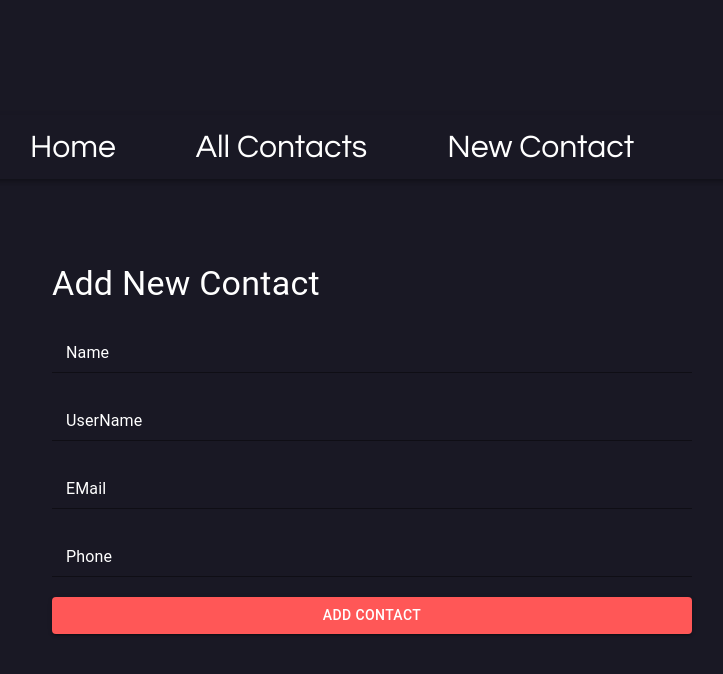
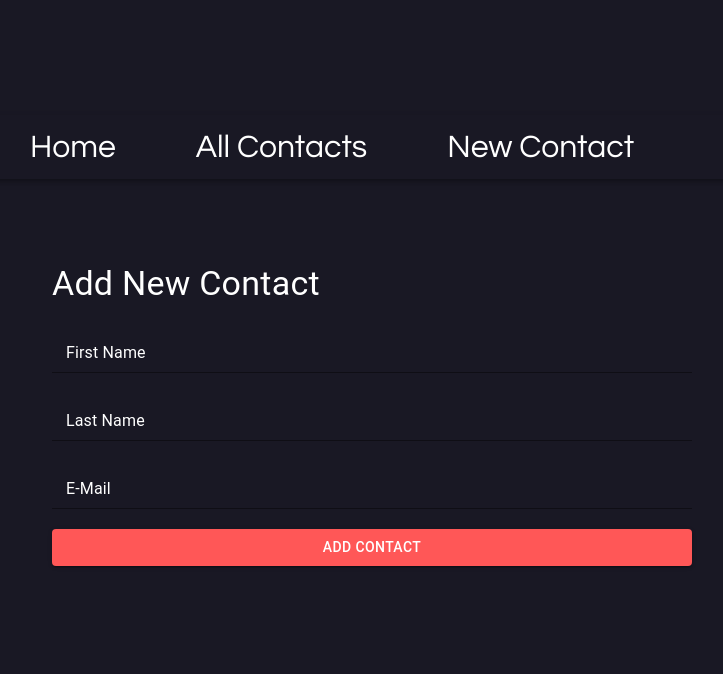
Before and after one commit to sonalsk/Contacts-App, a React (Create React App) app: page /add in a window 1280 px wide. Shown: the top 674 px of the page, without its empty margins (268-991 px from the left). Built offline with nearby package versions, Linux system fonts and the light colour scheme.

Commit message:
Edit contact fields

```diff
--- a/src/Components/addcontacts.jsx
+++ b/src/Components/addcontacts.jsx
@@ -20,15 +20,14 @@ const useStyles = makeStyles({
 })
 
 const initalValues = {
-    name: "",
-    username: "",
-    email: "",
-    phone: ""
+    fstName: "",
+    lastName: "",
+    email: ""
 }
 
 const NewContact = () => {
     const [ contact, setUser ] = useState(initalValues);
-    const { name, username, email, phone } = contact;
+    const { fstName, lastName, email } = contact;
     const classes = useStyles();
     const history = useHistory();
 
@@ -46,23 +45,18 @@ const NewContact = () => {
         <FormGroup className={classes.container}>
             <Typography variant="h4"> Add New Contact </Typography>
             <FormControl>
-                <InputLabel className={classes.head}> Name </InputLabel>
-                <Input className={classes.head} onChange={(e) => onValueChange(e)} name='name' value={name} />
+                <InputLabel className={classes.head}> First Name </InputLabel>
+                <Input className={classes.head} onChange={(e) => onValueChange(e)} name='fstName' value={fstName} />
             </FormControl>
 
             <FormControl>
-                <InputLabel className={classes.head}> UserName </InputLabel>
-                <Input className={classes.head} onChange={(e) => onValueChange(e)} name='username' value={username} />
+                <InputLabel className={classes.head}> Last Name </InputLabel>
+                <Input className={classes.head} onChange={(e) => onValueChange(e)} name='lastName' value={lastName} />
             </FormControl>
 
             <FormControl>
-                <InputLabel className={classes.head}> EMail </InputLabel>
+                <InputLabel className={classes.head}> E-Mail </InputLabel>
                 <Input className={classes.head} onChange={(e) => onValueChange(e)} name='email' value={email} />
-            </FormControl>
-
-            <FormControl>
-                <InputLabel className={classes.head}> Phone </InputLabel>
-                <Input className={classes.head} onChange={(e) => onValueChange(e)} name='phone' value={phone} />
             </FormControl>
 
             <Button style={{background: '#ff5757'}} onClick={() => addUserDetail()} variant="contained">Add Contact</Button>
--- a/src/Components/allcontacts.jsx
+++ b/src/Components/allcontacts.jsx
@@ -46,11 +46,10 @@ const AllContacts = () => {
                 <TableHead>
                     <TableRow className={classes.thead}>
                         <TableCell> ID </TableCell>
-                        <TableCell> Name </TableCell>
-                        <TableCell> Username </TableCell>
+                        <TableCell> First Name </TableCell>
+                        <TableCell> Last Name </TableCell>
                         <TableCell> Email </TableCell>
-                        <TableCell> Phone </TableCell>
-                        <TableCell> </TableCell>
+                        <TableCell> Action </TableCell>
                     </TableRow>
                 </TableHead>
 
@@ -59,10 +58,9 @@ const AllContacts = () => {
                         contacts.map(user => (
                             <TableRow className={classes.row} key={user.id}>
                                 <TableCell> {user.id} </TableCell>
-                                <TableCell> {user.name} </TableCell>
-                                <TableCell> {user.username} </TableCell>
+                                <TableCell> {user.fstName} </TableCell>
+                                <TableCell> {user.lastName} </TableCell>
                                 <TableCell> {user.email} </TableCell>
-                                <TableCell> {user.phone} </TableCell>
                                 <TableCell>
                                     <Button variant="contained" color="primary" style={{marginRight: 10}} component={Link} to={`/edit/${user.id}`}>Edit</Button>
                                     <Button variant="contained" color="secondary" onClick={() => deleteUserData(user.id)}>Delete</Button>
--- a/src/Components/editcontact.jsx
+++ b/src/Components/editcontact.jsx
@@ -20,15 +20,14 @@ const useStyles = makeStyles({
 })
 
 const initalValues = {
-    name: "",
-    username: "",
-    email: "",
-    phone: ""
+    fstName: "",
+    lastName: "",
+    email: ""
 }
 
 const EditContact = () => {
     const [ user, setUser ] = useState(initalValues);
-    const { name, username, email, phone } = user;
+    const { fstName, lastName, email } = user;
     const classes = useStyles();
     const history = useHistory();
     const { id } = useParams();
@@ -55,23 +54,18 @@ const EditContact = () => {
         <FormGroup className={classes.conatiner}>
             <Typography variant="h4"> Edit Contact </Typography>
             <FormControl>
-                <InputLabel className={classes.head}> Name </InputLabel>
-                <Input className={classes.head} onChange={(e) => onValueChange(e)} name='name' value={name} aria-describedby="my-helper-text" />
+                <InputLabel className={classes.head}> First Name </InputLabel>
+                <Input className={classes.head} onChange={(e) => onValueChange(e)} name='fstName' value={fstName} aria-describedby="my-helper-text" />
             </FormControl>
 
             <FormControl>
-                <InputLabel className={classes.head}> UserName </InputLabel>
-                <Input className={classes.head} onChange={(e) => onValueChange(e)} name='username' value={username} aria-describedby="my-helper-text" />
+                <InputLabel className={classes.head}> Last Name </InputLabel>
+                <Input className={classes.head} onChange={(e) => onValueChange(e)} name='lastName' value={lastName} aria-describedby="my-helper-text" />
             </FormControl>
 
             <FormControl>
-                <InputLabel className={classes.head}> EMail </InputLabel>
+                <InputLabel className={classes.head}> E-Mail </InputLabel>
                 <Input className={classes.head} onChange={(e) => onValueChange(e)} name='email' value={email} aria-describedby="my-helper-text" />
-            </FormControl>
-
-            <FormControl>
-                <InputLabel className={classes.head}> Phone </InputLabel>
-                <Input className={classes.head} onChange={(e) => onValueChange(e)} name='phone' value={phone} aria-describedby="my-helper-text" />
             </FormControl>
 
             <Button style={{background: '#ff5757'}} onClick={() => editUserDetail()} variant="contained">Edit Contact</Button>
--- a/src/DataBase/db.json
+++ b/src/DataBase/db.json
@@ -1,17 +1,15 @@
 {
   "contacts": [
     {
-      "name": "Dummy Name",
-      "username": "dummyName",
+      "fstName": "Dummy Name",
+      "lastName": "dummyName",
       "email": "DummyName@gmail",
-      "phone": "1234567897",
       "id": 1
     },
     {
-      "name": "Sonal Kushwaha",
-      "username": "sonalsk",
+      "fstName": "Sonal Kushwaha",
+      "lastName": "sonalsk",
       "email": "sonalkushwaha039@gmail.com",
-      "phone": "09667758064",
       "id": 2
     }
   ]
```
